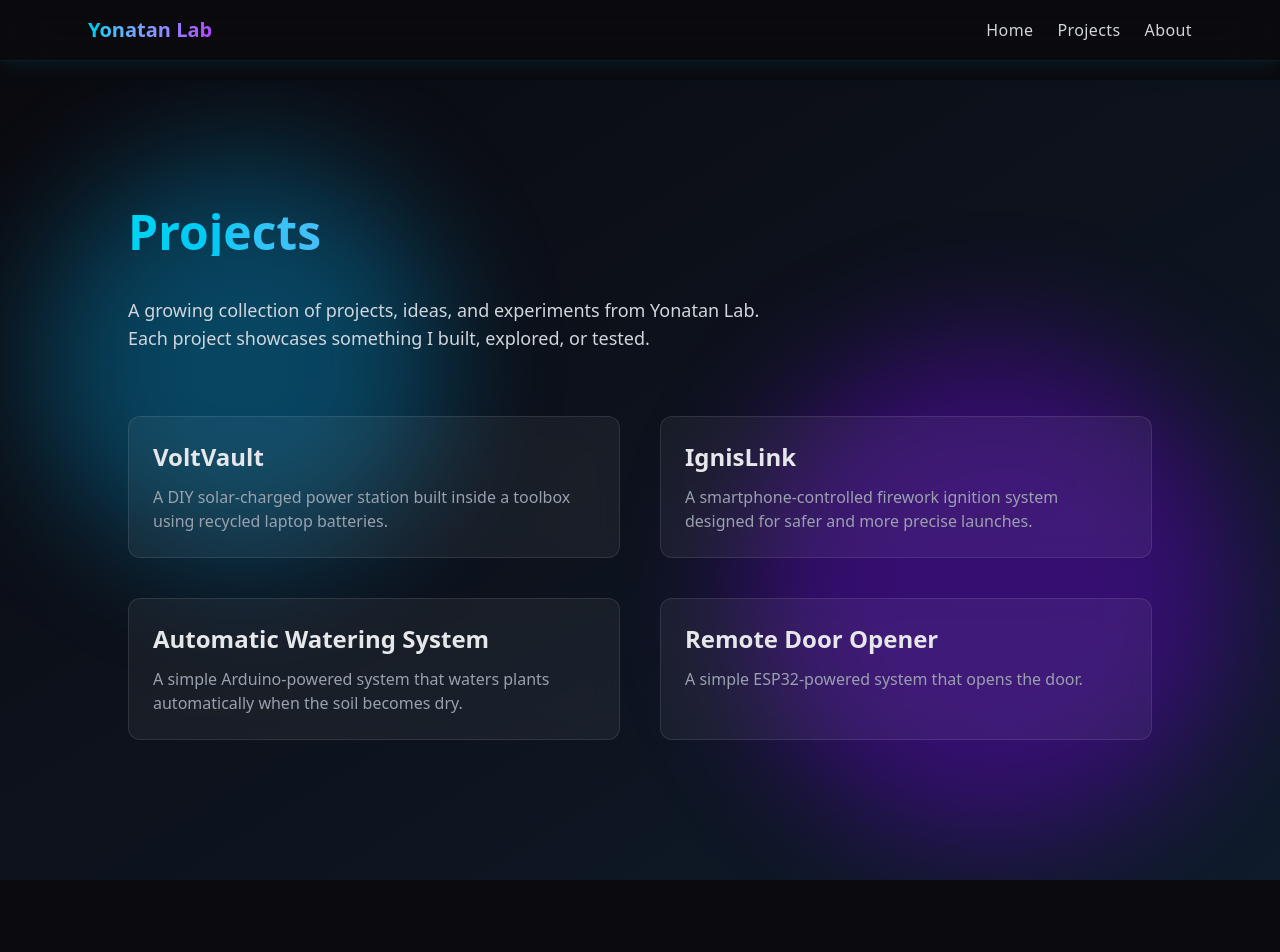
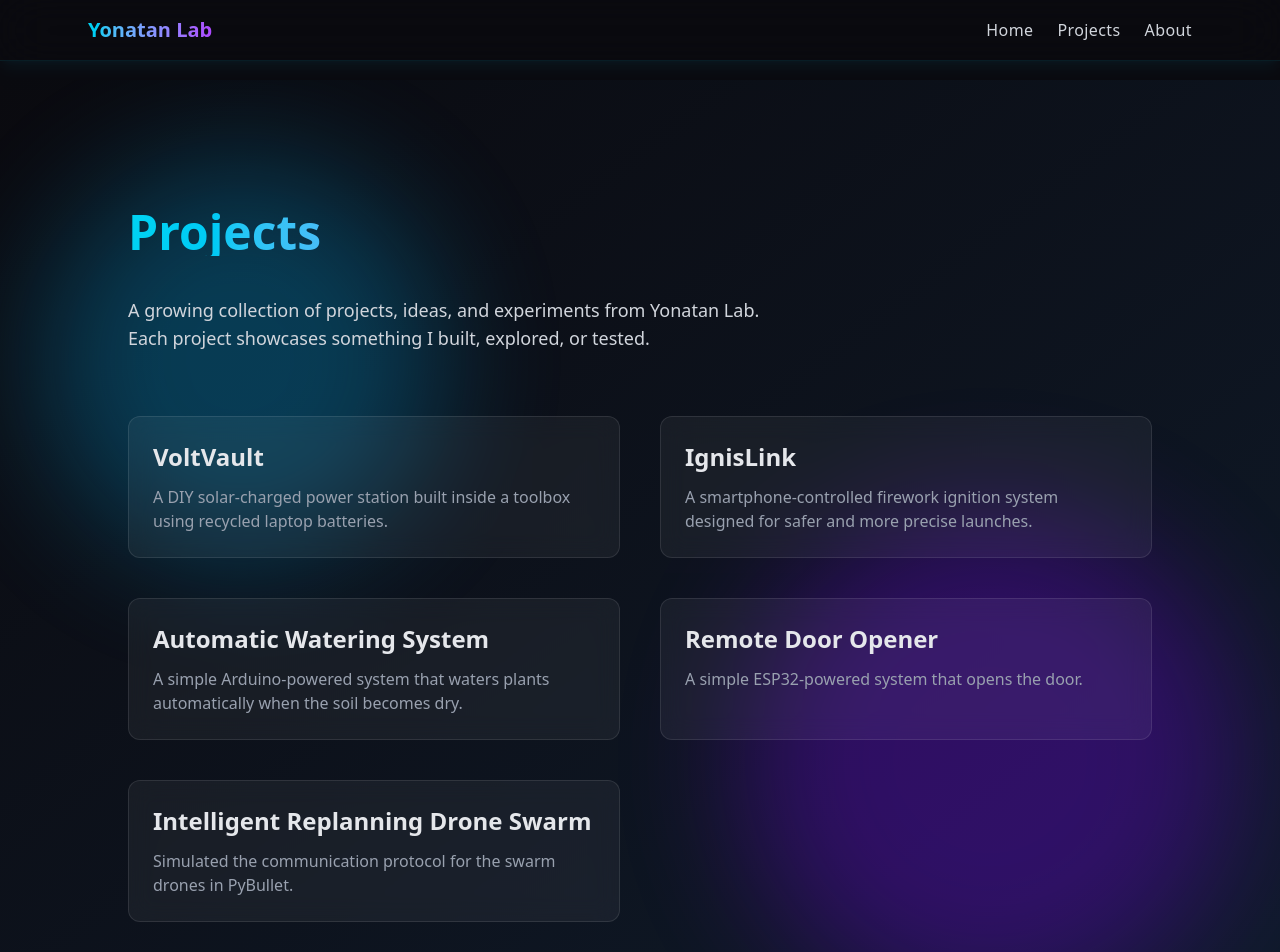
Before and after one commit to Yoni712/yonatanlab-website, a Next.js app: page /projects in a window 1280 px wide. Shown: the top 952 px of the page. Before the commit the page ends 880 px from the top, so only its background shows below. Built offline with nearby package versions, Linux system fonts and the light colour scheme.

Commit message:
uploaded the project IRDS

```diff
--- a/app/about/page.tsx
+++ b/app/about/page.tsx
@@ -23,7 +23,7 @@ export default function AboutPage() {
           I'm a developer and creator who loves building things — from AI tools and web applications
           to hardware, electronics, and Raspberry Pi projects. I enjoy turning ideas into real, working systems.
           I also probably own the smartest hamster in the world. He always finds a new way to escape, and it never fails to impress me.
-          And if you’re wondering, his name is Carl XXVII Gustaf. He gave me that royalty energy when I first got him, which was the 27th of May, hence why XXVII.
+          And if you’re wondering, his name is Carl XXVII Gustaf. He gave me that royalty energy when I first got him, which was the 27th of May, hence also why XXVII.
         </p>
 
         <p className="text-lg text-gray-300 leading-relaxed mb-10">
--- a/app/projects/page.tsx
+++ b/app/projects/page.tsx
@@ -69,6 +69,18 @@ export default function ProjectsPage() {
                 </a>
             </div>
 
+            {/* Drone swarm */}
+            <div className="p-6 rounded-xl bg-white/5 backdrop-blur-md border border-white/10 hover:bg-white/10 transition group cursor-pointer">
+                <a href="/projects/drone-swarm-rescue">
+                    <h2 className="text-2xl font-semibold mb-3 group-hover:text-purple-300 transition">
+                    Intelligent Replanning Drone Swarm
+                    </h2>
+                    <p className="text-gray-400">
+                    Simulated the communication protocol for the swarm drones in PyBullet.
+                    </p>
+                </a>
+            </div>
+
         </div>
       </section>
     </main>
```
Also changed, not shown: app/projects/drone-swarm-rescue/page.tsx (added).
